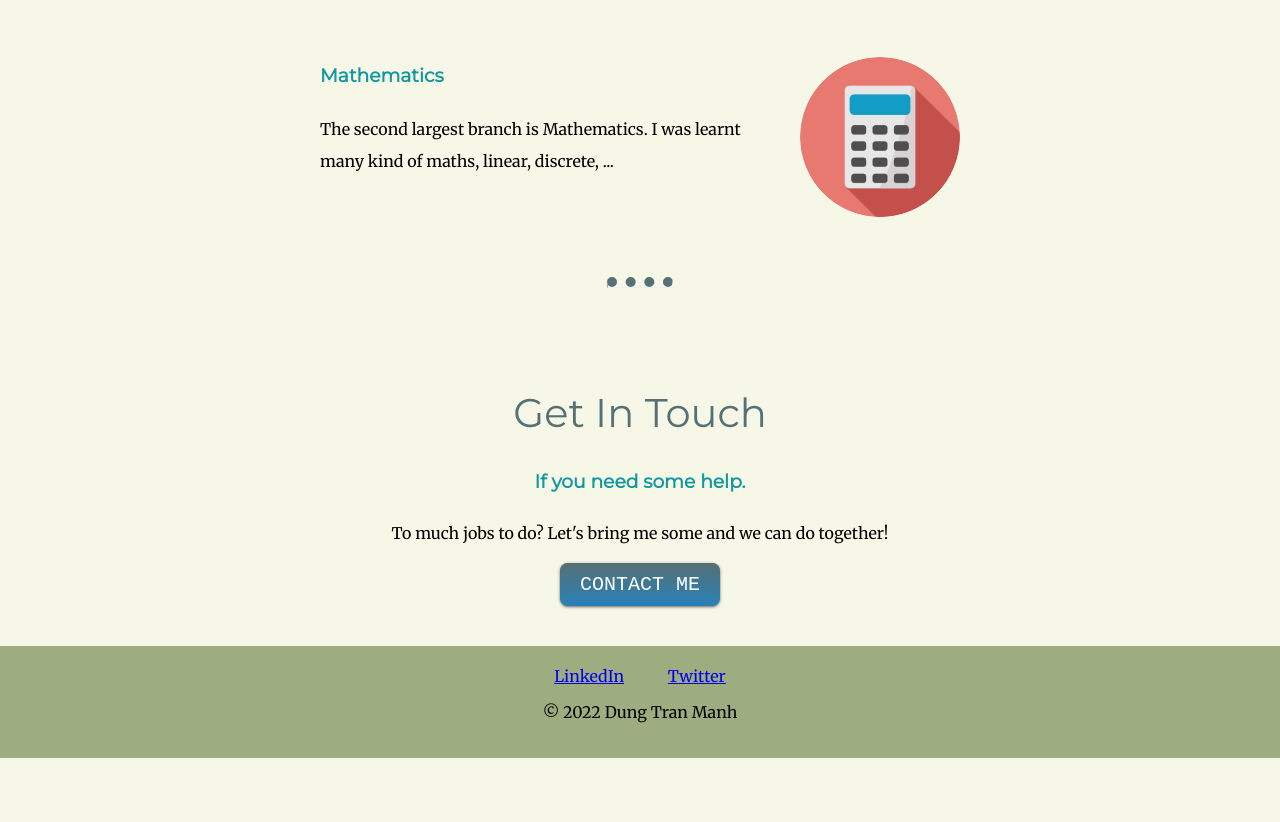
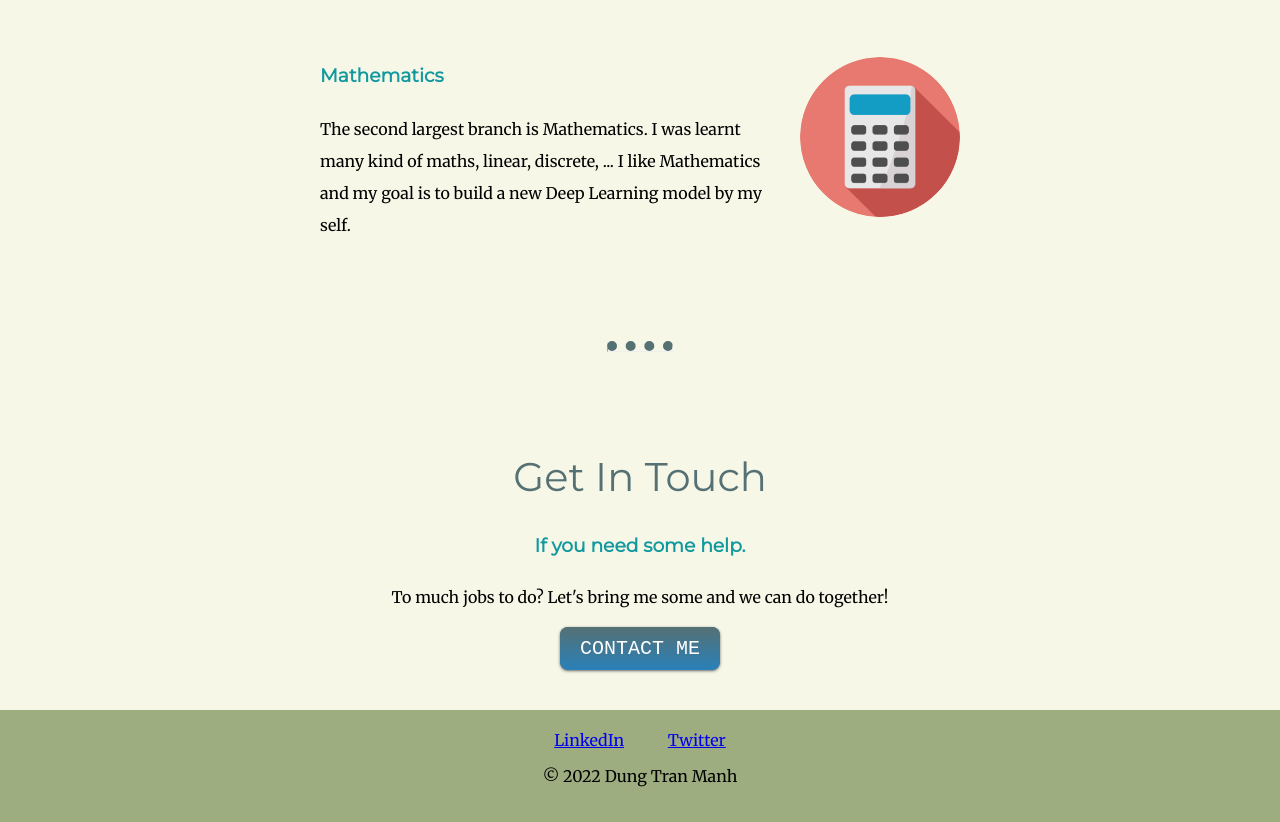
Before and after one commit to TranDung6129/cv, a plain HTML site: page index.html in a window 1280 px wide. Shown: the part 1865-2687 px from the top of the page. Before the commit the page ends 2623 px from the top, so only its background shows below. Drawn offline with Linux system fonts and the light colour scheme.

Commit message:
Update index.html

```diff
--- a/index.html
+++ b/index.html
@@ -37,7 +37,8 @@
       <div class="skill-row">
         <img id="parabol-img" src="images/calculator.png" alt="Parabol Image">
         <h3>Mathematics</h3>
-        <p>The second largest branch is Mathematics. I was learnt many kind of maths, linear, discrete, ...</p>
+        <p>The second largest branch is Mathematics. I was learnt many kind of maths, linear, discrete, ... I like Mathematics and my goal is to build a new Deep Learning
+        model by my self.</p>
       </div>
     </div>
     <hr>
```
